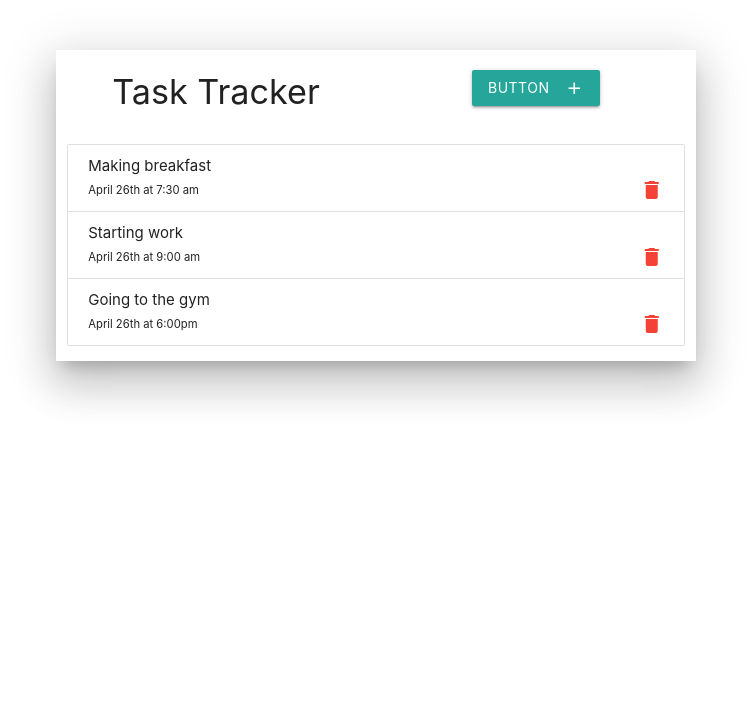
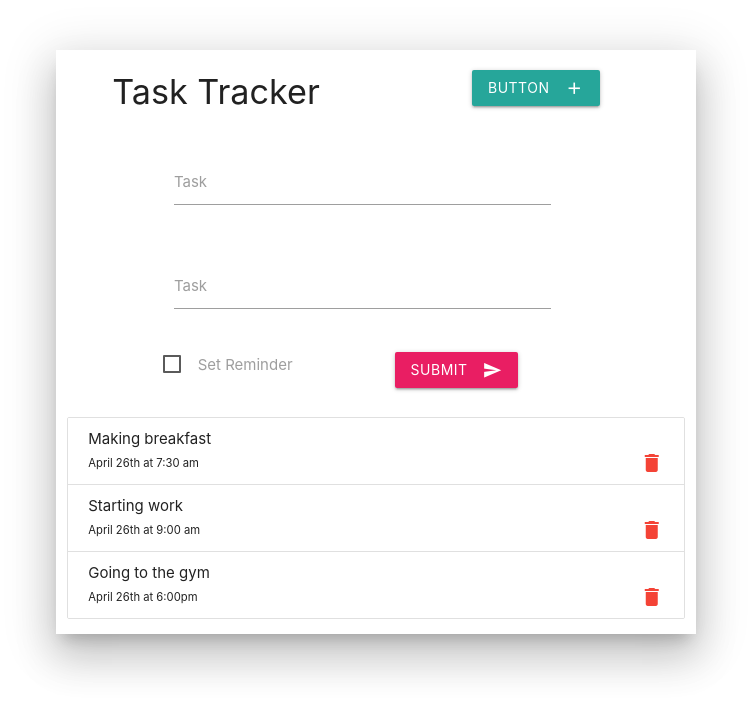
Before and after one commit to DonMuscles97/react-app, a React (Create React App) app: page / in a window 1280 px wide. Shown: the top 714 px of the page, without its empty margins (264-1015 px from the left). Built offline with nearby package versions, Linux system fonts and the light colour scheme.

Commit message:
worked on the addtask function more

```diff
--- a/src/App.js
+++ b/src/App.js
@@ -4,6 +4,7 @@ import Header from './components/Header'
 import Tasks from './components/Tasks'
 import {useState} from 'react'
 import 'materialize-css/dist/css/materialize.min.css'
+import AddTask from './components/AddTask'
 
 // import "materialize-css/dist/js/materialize.min.js";
 
@@ -44,6 +45,7 @@ const toggleReminder = (id) => {
     <div className="App  row">
      <div className="col m6 z-depth-5 offset-m3" >
      <Header className="row"/>
+     <AddTask />
      {tasks.length > 0 ? <Tasks tasks={tasks} event={deleteTask} reminder={toggleReminder}/> : 'There are no tasks to delete'}
 
      </div>
--- /dev/null
+++ b/src/components/AddTask.js
@@ -0,0 +1,42 @@
+import {useState} from 'react'
+
+const AddTask = () => {
+    const [text, setText] = useState('')
+    const [day, setDay] = useState('')
+    const [reminder, setReminder] = useState(false)
+    return (
+        <form className="add-form center-align" action="">
+            <div className="row">
+                <div className="col m9 offset-m2">
+                    <div className="row">
+                        <div className="col s10">
+                            <div className="input-field">
+                                <label htmlFor="">Task</label>
+                                <input type="text" name="" id="" value={text} onChange={(e) => setText(e.target.value)}/>
+                            </div>
+                        </div>
+                    </div>
+                    <div className="row">
+                        <div className="col s10">
+                            <div className="input-field">
+                                <label htmlFor="">Task</label>
+                                <input type="text" name="" id="" value={day} onChange={(e) => setDay(e.target.value)}/>
+                            </div>
+                        </div>
+                    </div>
+                    <div className="row left">
+                        <label>
+                            <input id="indeterminate-checkbox" type="checkbox" value={text} onChange={(e) => setReminder(e.currentTarget.checked)}/>
+                            <span>Set Reminder</span>
+                        </label>
+                    </div>
+                    <button class="btn waves-effect waves-light pink" type="submit" name="action">Submit
+                        <i class="material-icons right">send</i>
+                    </button>
+                </div>
+            </div>
+        </form>
+    )
+}
+
+export default AddTask
```
